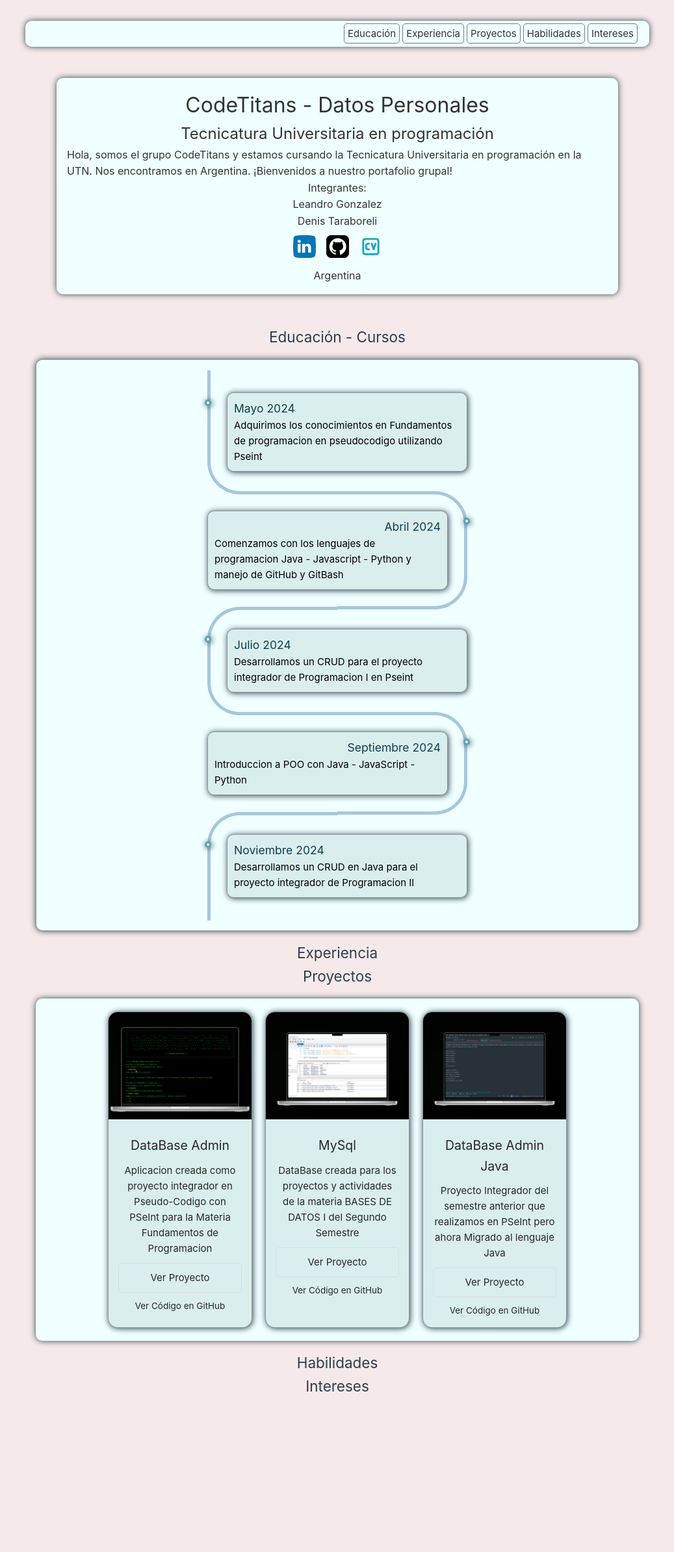
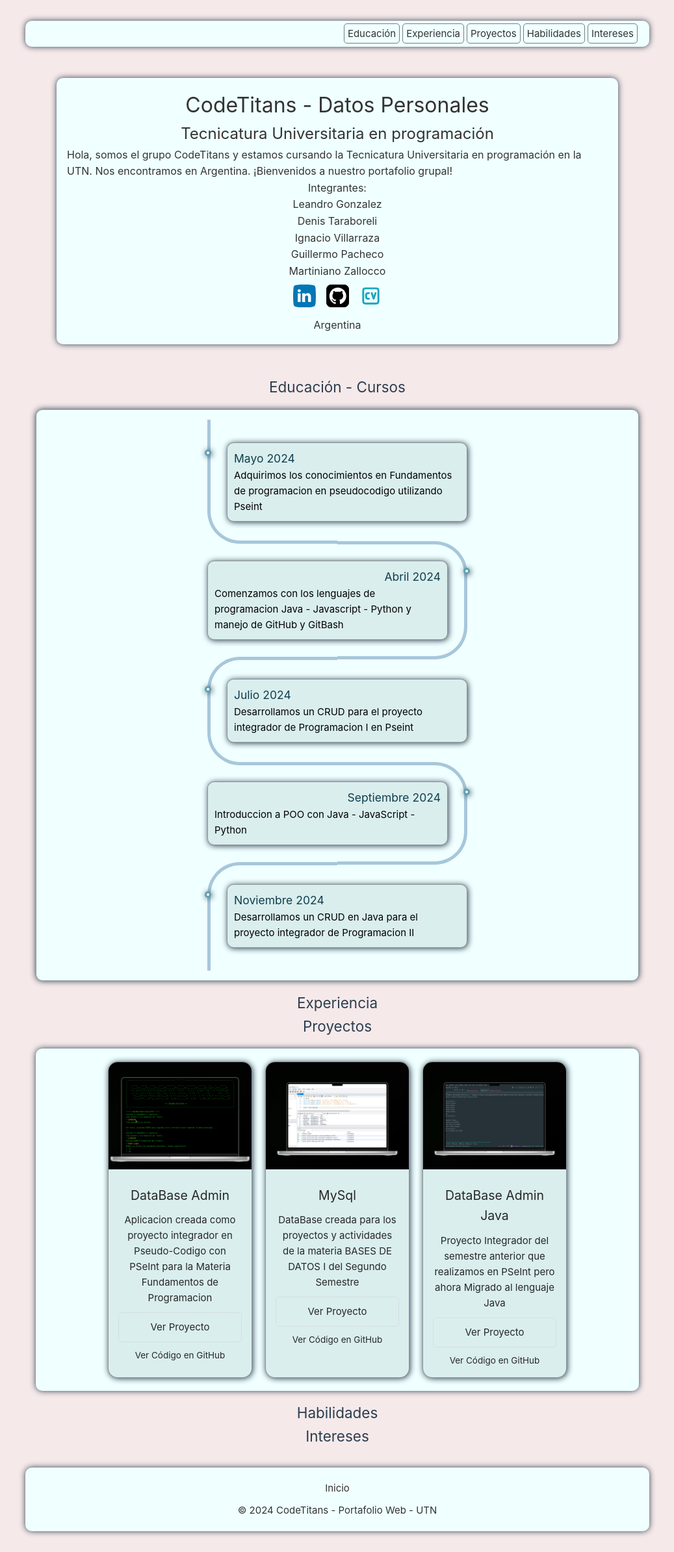
Before and after one commit to PowerSystem2024/CodeTitans-Group, a Vue app in the folder Portafolio-Grupal-Vuejs/: page / in a window 1280 px wide. Shown: the whole page at 65% size, without its empty margins (121-1158 px from the left). Before the commit the page ends 2184 px from the top, so only its background shows below. Built offline with nearby package versions, Linux system fonts and the light colour scheme.

Commit message:
Agrego el Footer

```diff
--- a/Portafolio-Grupal-Vuejs/src/App.vue
+++ b/Portafolio-Grupal-Vuejs/src/App.vue
@@ -33,6 +33,39 @@ import ComponenteEducacion from './components/ComponenteEducacion.vue';
       <h2>Intereses</h2>
     </section>
   </main>
+  <footer>
+    <a href="#top">Inicio</a>
+    <p>© 2024 CodeTitans - Portafolio Web - UTN</p>
+  </footer>
 </template>
 
-<style scoped></style>
+<style scoped>
+footer {
+  display: flex;
+  flex-direction: column;
+  align-items: center;
+  justify-content: center;
+  background-color: azure;
+  color: #333;
+  border-radius: 10px;
+  padding: 20px;
+  margin-top: 30px;
+  cursor: pointer;
+  box-shadow: 0 0 10px var(--vt-c-indigo);
+  background-size: 400% 400%;
+}
+
+footer a {
+  color: #333;
+  text-decoration: none;
+  margin-bottom: 10px;
+}
+
+footer p {
+  margin: 0;
+}
+
+footer :hover {
+  color: rgb(66, 184, 131);
+}
+</style>
--- a/Portafolio-Grupal-Vuejs/src/components/DatosPersonales.vue
+++ b/Portafolio-Grupal-Vuejs/src/components/DatosPersonales.vue
@@ -5,7 +5,8 @@ const residencia = 'Argentina';
 const presentacion =
   'Hola, somos el grupo CodeTitans y estamos cursando la Tecnicatura Universitaria en programación en la UTN. Nos encontramos en Argentina. ¡Bienvenidos a nuestro portafolio grupal!';
 const integrantes = [
-    {   id: 1,
+  {
+    id: 1,
     nombre: "Leandro",
     apellido: "Gonzalez",
 
@@ -14,6 +15,22 @@ const integrantes = [
     id: 2,
     nombre: "Denis",
     apellido: "Taraboreli",
+  },
+  {
+    id: 3,
+    nombre: "Ignacio",
+    apellido: "Villarraza",
+  },
+
+  {
+    id: 4,
+    nombre: "Guillermo",
+    apellido: "Pacheco",
+  },
+  {
+    id: 5,
+    nombre: "Martiniano",
+    apellido: "Zallocco",
   },
 
 ];
@@ -53,13 +70,7 @@ const redesSociales = [
       </ul>
       <ul class="container-lista">
         <li v-for="red in redesSociales" :key="red.id">
-          <a :href="red.url"
-            ><img
-              class="icon-redsocial"
-              :src="red.src"
-              width="35rem"
-              :alt="red.name"
-          /></a>
+          <a :href="red.url"><img class="icon-redsocial" :src="red.src" width="35rem" :alt="red.name" /></a>
         </li>
       </ul>
 
```
Lines whose indentation alone changed are shown as unchanged.
